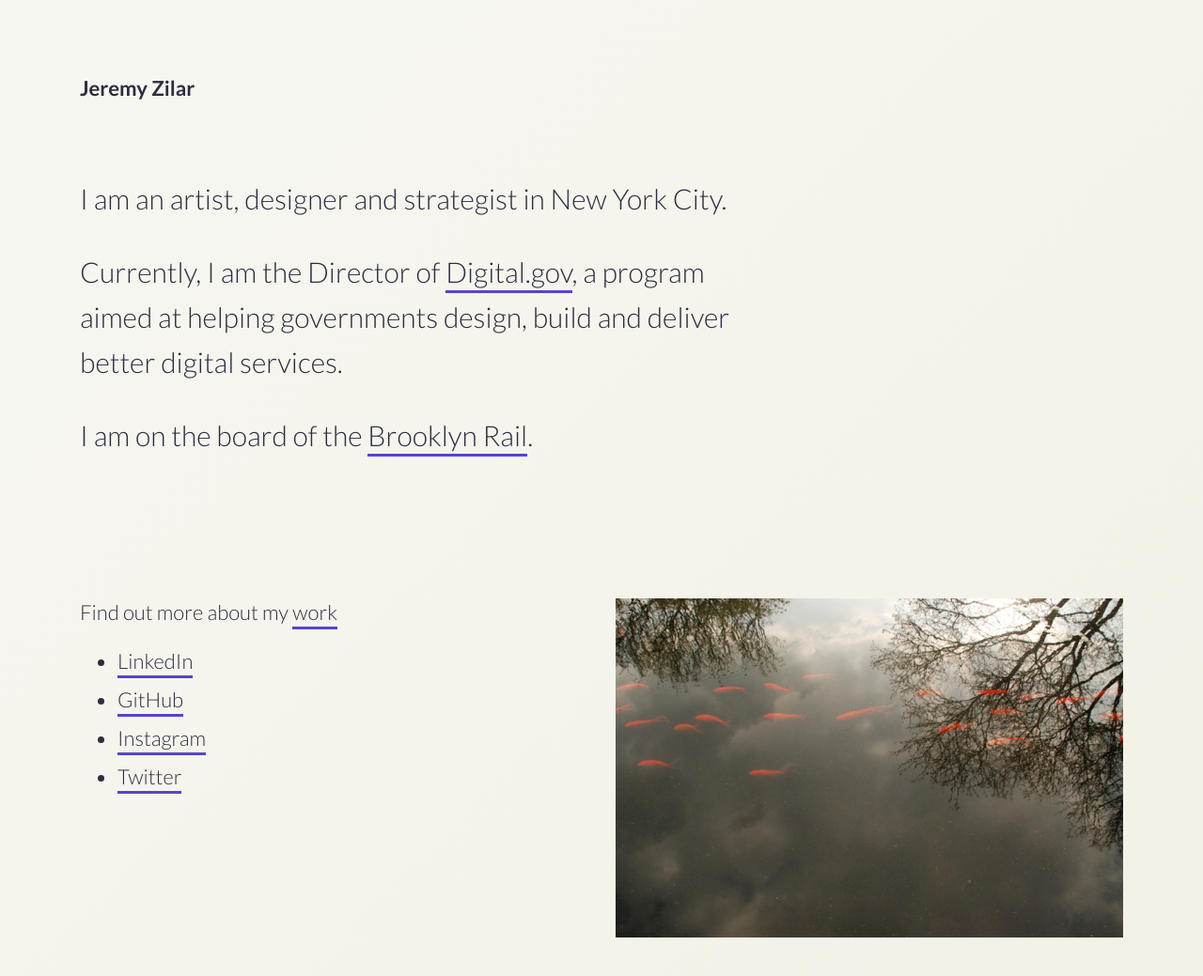
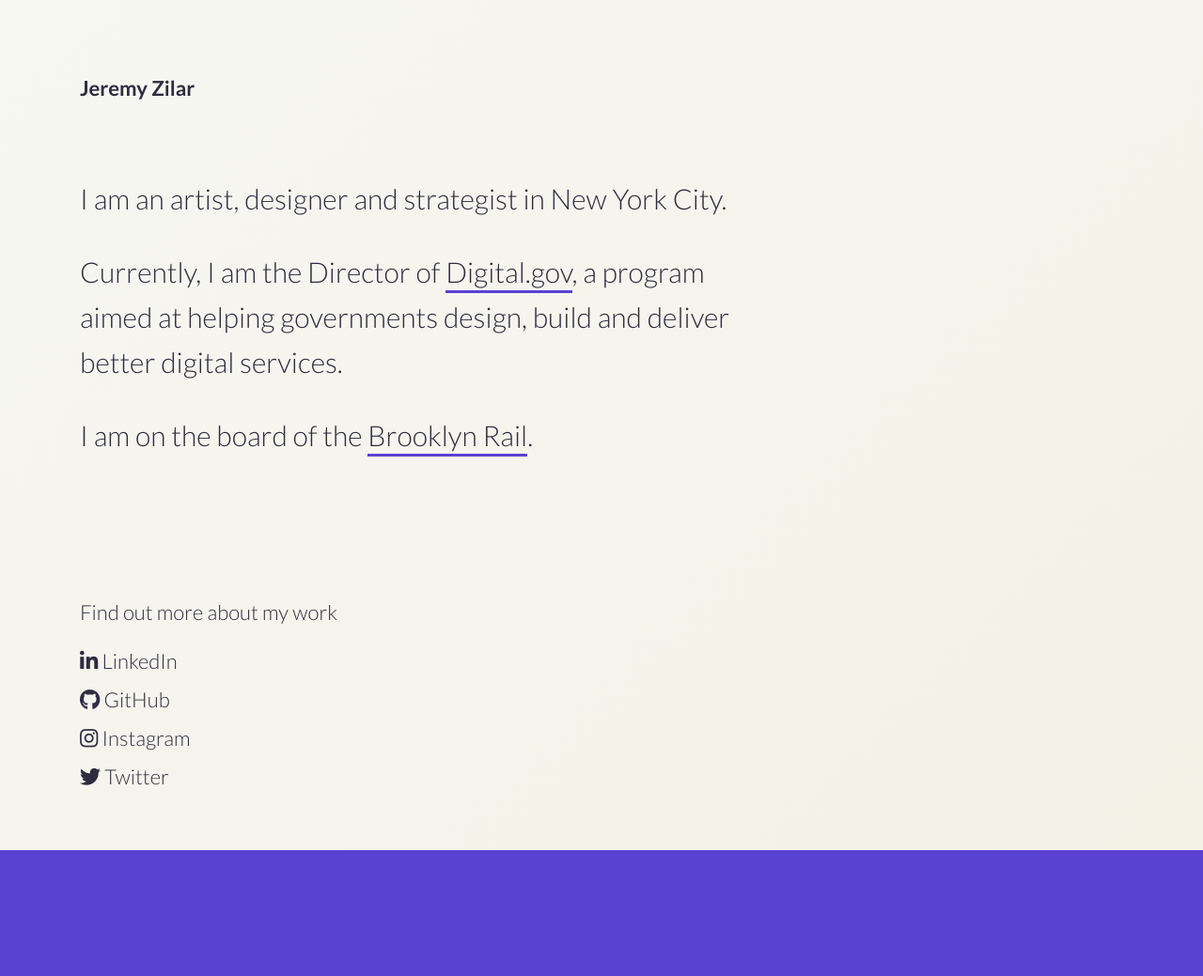
Before and after one commit to jeremyzilar/jeremyzilar.com, a Jekyll site: the page built from index.md, in a window 1280 px wide. Shown: the whole page at 94% size. Built offline with Jekyll 4.4.1, drawn with Linux system fonts in a browser that asks for light colours; nearby versions of some CDN libraries; after the commit the page ends 905 px from its top, so only the background shows below that.

Commit message:
elsewhere

```diff
--- a/_includes/elsewhere.html
+++ b/_includes/elsewhere.html
@@ -1,23 +1,16 @@
 <section id="elsewhere">
   <div class="container">
     <div class="row">
-      <div class="col-6">
+      <div class="col-8">
         <article>
           <div class="content">
             <p>Find out more about my <a href="#">work</a></p>
             <ul>
-              <li><a href="https://github.com/jeremyzilar" title="Jeremy Zilar on LinkedIn">LinkedIn</a></li>
-              <li><a href="https://github.com/jeremyzilar" title="Jeremy Zilar on GitHub">GitHub</a></li>
-              <li><a href="https://github.com/jeremyzilar" title="Jeremy Zilar on Instagram">Instagram</a></li>
-              <li><a href="https://github.com/jeremyzilar" title="Jeremy Zilar on Twitter">Twitter</a></li>
+              <li><a href="https://github.com/jeremyzilar" title="Jeremy Zilar on LinkedIn"><i class="fab fa-linkedin-in"></i> LinkedIn</a></li>
+              <li><a href="https://github.com/jeremyzilar" title="Jeremy Zilar on GitHub"><i class="fab fa-github"></i> GitHub</a></li>
+              <li><a href="https://github.com/jeremyzilar" title="Jeremy Zilar on Instagram"><i class="fab fa-instagram"></i> Instagram</a></li>
+              <li><a href="https://github.com/jeremyzilar" title="Jeremy Zilar on Twitter"><i class="fab fa-twitter"></i> Twitter</a></li>
             </ul>
-          </div>
-        </article>
-      </div>
-      <div class="col-6">
-        <article>
-          <div class="content">
-            {% include kinetoscope.html %}
           </div>
         </article>
       </div>
--- a/_sass/_elsewhere.scss
+++ b/_sass/_elsewhere.scss
@@ -1,5 +1,17 @@
 #elsewhere{
-
+  padding: 40px 0;
+  ul{
+    padding: 0;
+    li{
+      list-style-type: none;
+    }
+  }
+  a{
+    border: none;
+  }
+  a:hover{
+    border-bottom: 1px $deep solid;
+  }
 }
 
 #kinetoscope{
```
